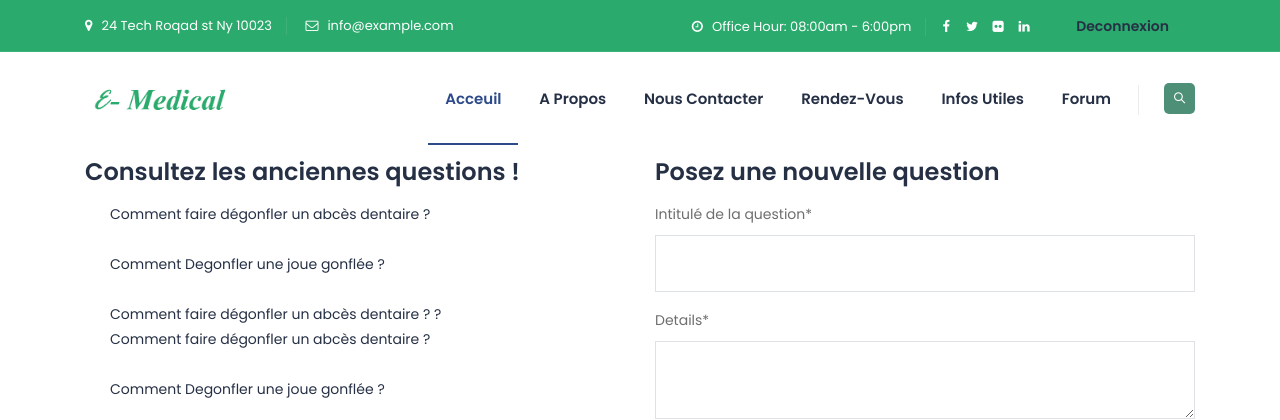
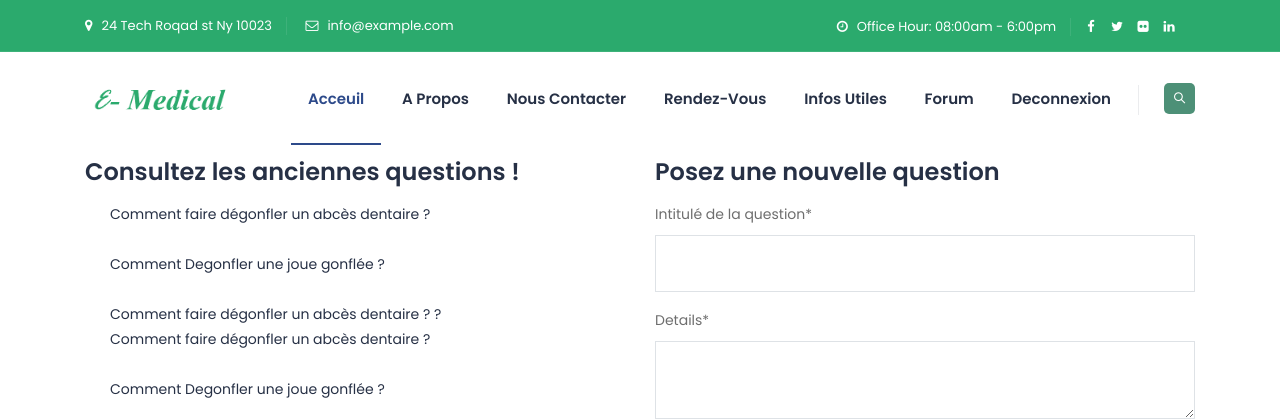
Before and after one commit to singdev/toto, a PHP site: page /forum.php in a window 1280 px wide. Shown: the top 420 px of the page. Run offline with PHP 8.4, Linux system fonts and the light colour scheme; some libraries are stand-ins or nearby versions; some web fonts are replaced.

Commit message:
feat save

```diff
--- a/choixmedecin01.php
+++ b/choixmedecin01.php
@@ -89,9 +89,7 @@
                                     </li>
                                 </ul>
                             </div>
-                            <div class="header-btn">
-                                <a class="ttm-btn ttm-btn-size-md  ttm-btn-bgcolor-info" href="index.php">Deconnexion</a>
-                            </div>
+
                         </div>
                     </div>
                 </div>
--- a/detailquestion.php
+++ b/detailquestion.php
@@ -89,9 +89,7 @@
                                     </li>
                                 </ul>
                             </div>
-                            <div class="header-btn">
-                                <a class="ttm-btn ttm-btn-size-md  ttm-btn-bgcolor-info" href="index.php">Deconnexion</a>
-                            </div>
+
                         </div>
                     </div>
                 </div>
--- a/disponibilite.php
+++ b/disponibilite.php
@@ -89,9 +89,7 @@
                                     </li>
                                 </ul>
                             </div>
-                            <div class="header-btn">
-                                <a class="ttm-btn ttm-btn-size-md  ttm-btn-bgcolor-info" href="index.php">Deconnexion</a>
-                            </div>
+
                         </div>
                     </div>
                 </div>
--- a/forum.php
+++ b/forum.php
@@ -89,9 +89,7 @@
                                     </li>
                                 </ul>
                             </div>
-                            <div class="header-btn">
-                                <a class="ttm-btn ttm-btn-size-md  ttm-btn-bgcolor-info" href="index.php">Deconnexion</a>
-                            </div>
+
                         </div>
                     </div>
                 </div>
--- a/index _agent.php
+++ b/index _agent.php
@@ -88,9 +88,7 @@
                                     </li>
                                 </ul>
                             </div>
-                            <div class="header-btn">
-                                <a class="ttm-btn ttm-btn-size-md  ttm-btn-bgcolor-skincolor" href="#">Connexion</a>
-                            </div>
+
                         </div>
                     </div>
                 </div>
--- a/index.php
+++ b/index.php
@@ -88,9 +88,7 @@
                                     </li>
                                 </ul>
                             </div>
-                            <div class="header-btn">
-                                <a class="ttm-btn ttm-btn-size-md  ttm-btn-bgcolor-info" href="connexion.php">Connexion</a>
-                            </div>
+
                         </div>
                     </div>
                 </div>
--- a/index1.php
+++ b/index1.php
@@ -88,9 +88,7 @@
                                     </li>
                                 </ul>
                             </div>
-                            <div class="header-btn">
-                                <a class="ttm-btn ttm-btn-size-md  ttm-btn-bgcolor-info" href="index.php">Deconnexion</a>
-                            </div>
+
                         </div>
                     </div>
                 </div>
--- a/infos.php
+++ b/infos.php
@@ -89,9 +89,7 @@
                                     </li>
                                 </ul>
                             </div>
-                            <div class="header-btn">
-                                <a class="ttm-btn ttm-btn-size-md  ttm-btn-bgcolor-info" href="index.php">Deconnexion</a>
-                            </div>
+
                         </div>
                     </div>
                 </div>
--- a/listerendez-vous.php
+++ b/listerendez-vous.php
@@ -89,9 +89,7 @@
                                     </li>
                                 </ul>
                             </div>
-                            <div class="header-btn">
-                                <a class="ttm-btn ttm-btn-size-md  ttm-btn-bgcolor-info" href="index.php">Deconnexion</a>
-                            </div>
+
                         </div>
                     </div>
                 </div>
--- a/menu_patient.php
+++ b/menu_patient.php
@@ -15,7 +15,7 @@
                                             </li>
                                             <li ><a href="infos.php">Infos utiles</a></li>
                                             <li ><a href="forum.php">Forum</a></li>
-
+                                            <li ><a href="index.php">Deconnexion</a></li>
 
                                         </ul>
                                     </nav>
--- a/menu_principal.php
+++ b/menu_principal.php
@@ -5,6 +5,7 @@
                                             </li>
                                             <li><a href="#">A propos</a></li>
                                             <li ><a href="#">Nous contacter</a></li>
+                                            <li ><a href="connexion.php">Connexion</a></li>
 
                                         </ul>
                                     </nav>
--- a/top.php
+++ b/top.php
@@ -21,9 +21,7 @@
                                     </li>
                                 </ul>
                             </div>
-                            <div class="header-btn">
-                                <a class="ttm-btn ttm-btn-size-md  ttm-btn-bgcolor-info" href="connexion.php">Connexion</a>
-                            </div>
+
                         </div>
                     </div>
                 </div>
--- a/typerendezvous.php
+++ b/typerendezvous.php
@@ -89,9 +89,7 @@
                                     </li>
                                 </ul>
                             </div>
-                            <div class="header-btn">
-                                <a class="ttm-btn ttm-btn-size-md  ttm-btn-bgcolor-info" href="index.php">Deconnexion</a>
-                            </div>
+
                         </div>
                     </div>
                 </div>
--- a/validationquestion.php
+++ b/validationquestion.php
@@ -89,9 +89,7 @@
                                     </li>
                                 </ul>
                             </div>
-                            <div class="header-btn">
-                                <a class="ttm-btn ttm-btn-size-md  ttm-btn-bgcolor-info" href="index.php">Deconnexion</a>
-                            </div>
+
                         </div>
                     </div>
                 </div>
```
